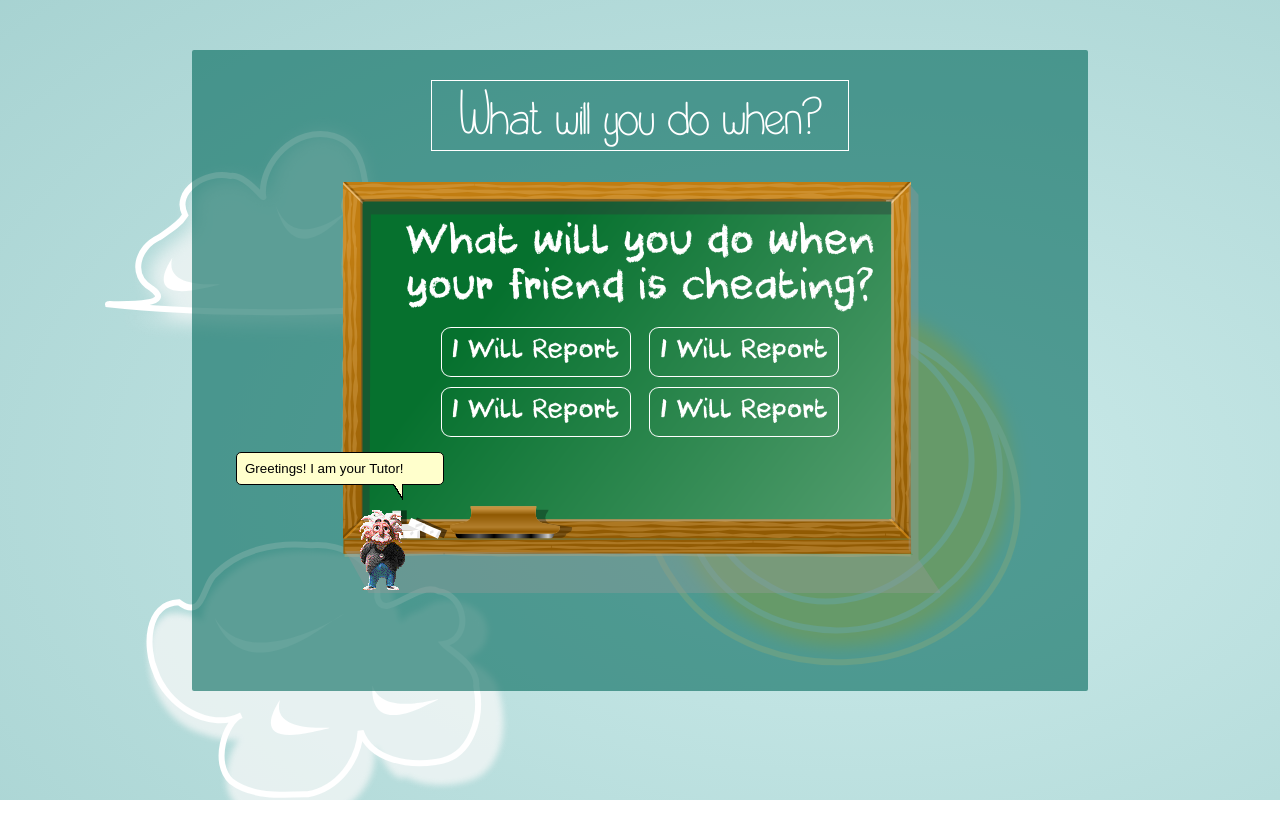
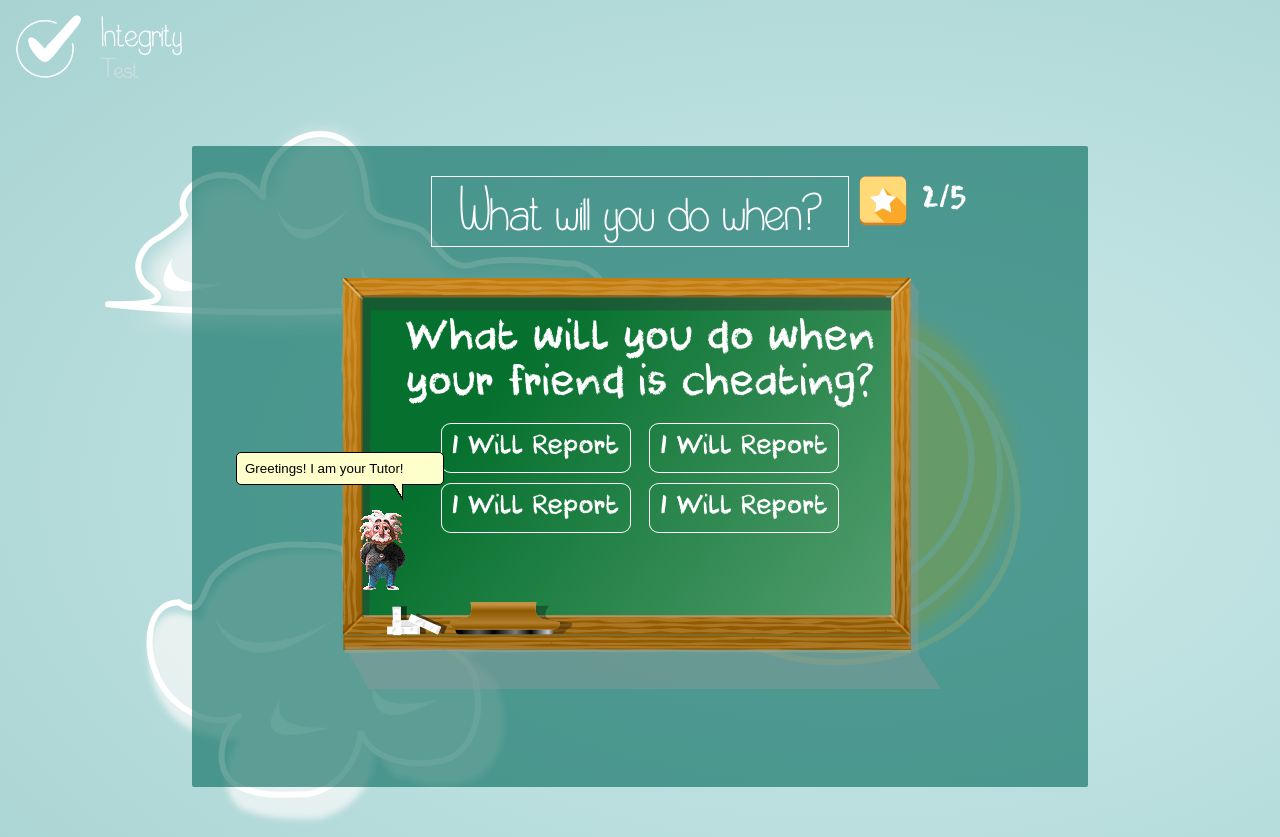
Before and after one commit to abhishekhatri/Integrity_children, a plain HTML site: page index.html in a window 1280 px wide. Before the commit the page ends 800 px from the top, so only its background shows below. Drawn offline with Linux system fonts and the light colour scheme; no server answers; a web font is replaced by a local one.

Commit message:
so many changes

```diff
--- a/css/main.css
+++ b/css/main.css
@@ -19,7 +19,9 @@
   -moz-box-sizing: border-box;    /* Firefox, other Gecko */
   box-sizing: border-box;         /* Opera/IE 8+ */
 }
+#logo{
 
+}
 body{
 	margin: 0;
 	background: url("../images/day-sky.svg");
@@ -89,3 +91,17 @@ body{
 .answer_button:hover{
 	box-shadow: 1px 1px 3px #ccc;
 	}
+#points{
+	width: 200px;
+	margin: 0 auto 30px auto;
+	display: inline;
+	float: right;
+}
+#score{
+	color: #fff;
+	font-family: DK Cool Crayon;
+	font-size: 2rem;
+	display: inline-block;
+	vertical-align: middle;
+	margin-left: 10px;
+}
--- a/index.html
+++ b/index.html
@@ -9,14 +9,18 @@
 	<script src="build/jquery-1.11.1.min.js"></script>
 	</head>
 <body>
+<img src="images/logo.png" id="logo" width="220">
 <div id="mainContainer">
+		<div id="points">
+			<img src="images/award.svg" width="50" style="vertical-align: middle">
+			<div id="score">2/5</div>
+		</div>
 	<div id="question_Title">
 	What will you do when?
 	</div>
 	<div id="question_image">
 	</div>
 	<div id="answer_center">
-
 		<div id="question">
 		What will you do when your friend is cheating?
 		</div>
@@ -25,9 +29,9 @@
 		<button class="answer_button" type="submit" id="ans1" value=1>I Will Report</button>
 		<button class="answer_button" type="submit" id="ans2" value=2>I Will Report</button>
 		<button class="answer_button" id="ans3" type="submit" value=3>I Will Report</button>
+		</div>
 	</div>
 </div>
-
 </body>
 
 <script src="build/clippy.js"></script>
```
Also changed, not shown: images/award.svg (added), images/class.jpg (added), images/logo.png (added).
